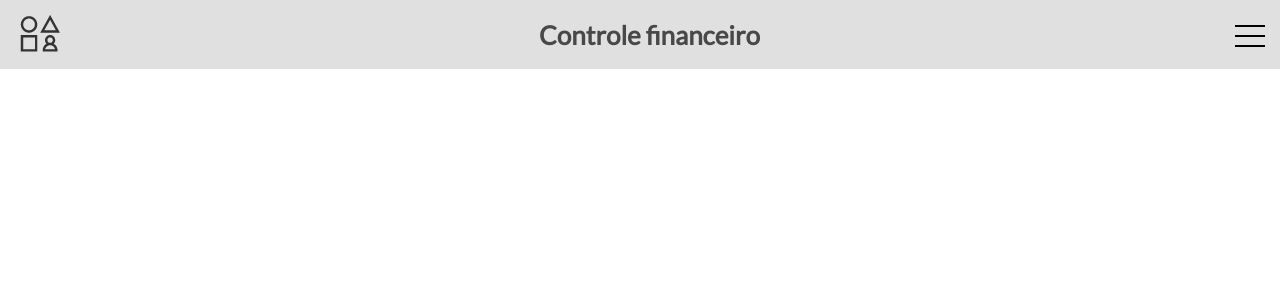
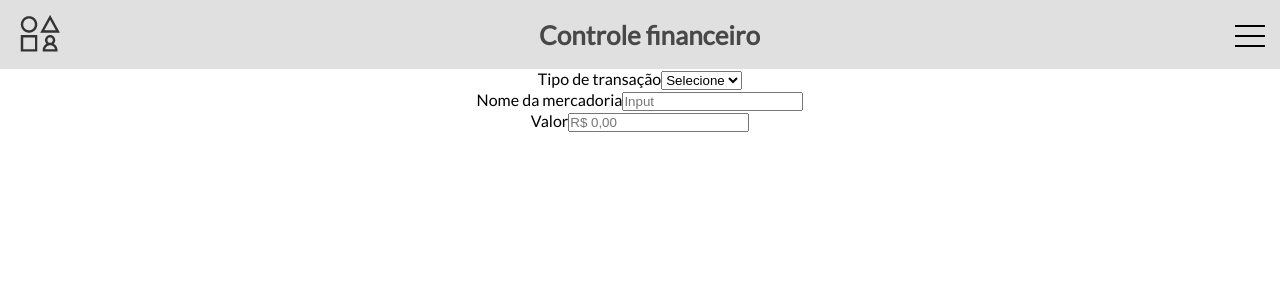
Before and after one commit to YaOliveira/controle-financeiro, a React (Create React App) app: page / in a window 1280 px wide. Shown: the top 300 px of the page. Built offline with nearby package versions, Linux system fonts and the light colour scheme.

Commit message:
feat(form): add input and labels

```diff
--- a/src/App.js
+++ b/src/App.js
@@ -13,6 +13,26 @@
           <span class="hamburger"></span>
         </div>
       </header>
+      <body>
+      <form class="transaction-form">
+        <div class="Select-transaction">
+          <label for="transaction">Tipo de transação</label>
+          <select id="transaction" required>
+            <option selected disabled value="">Selecione</option>
+            <option>Compra</option>
+            <option>Venda</option>
+          </select>
+        </div>
+        <div class="Commodity">
+          <label for="commodity_name">Nome da mercadoria</label>
+          <input type="text" name="commodity_name" id="commodity_name" placeholder="Input" required></input>
+        </div>
+        <div class="Value">
+          <label for="value">Valor</label>
+          <input type="number" min="1" step="any" name="value" id="value" placeholder="R$ 0,00" required></input>
+        </div>
+      </form>
+      </body>
     </div>
   );
 }
--- a/src/index.css
+++ b/src/index.css
@@ -1,8 +1,8 @@
 body {
   margin: 0;
   font-family: 'Lato', sans-serif;
-  -webkit-font-smoothing: antialiased;
-  -moz-osx-font-smoothing: grayscale;
+  /* -webkit-font-smoothing: antialiased;
+  -moz-osx-font-smoothing: grayscale; */
 }
 
 code {
```
Also changed, not shown: 1 other file (tests, documents, lock files or other folders).
